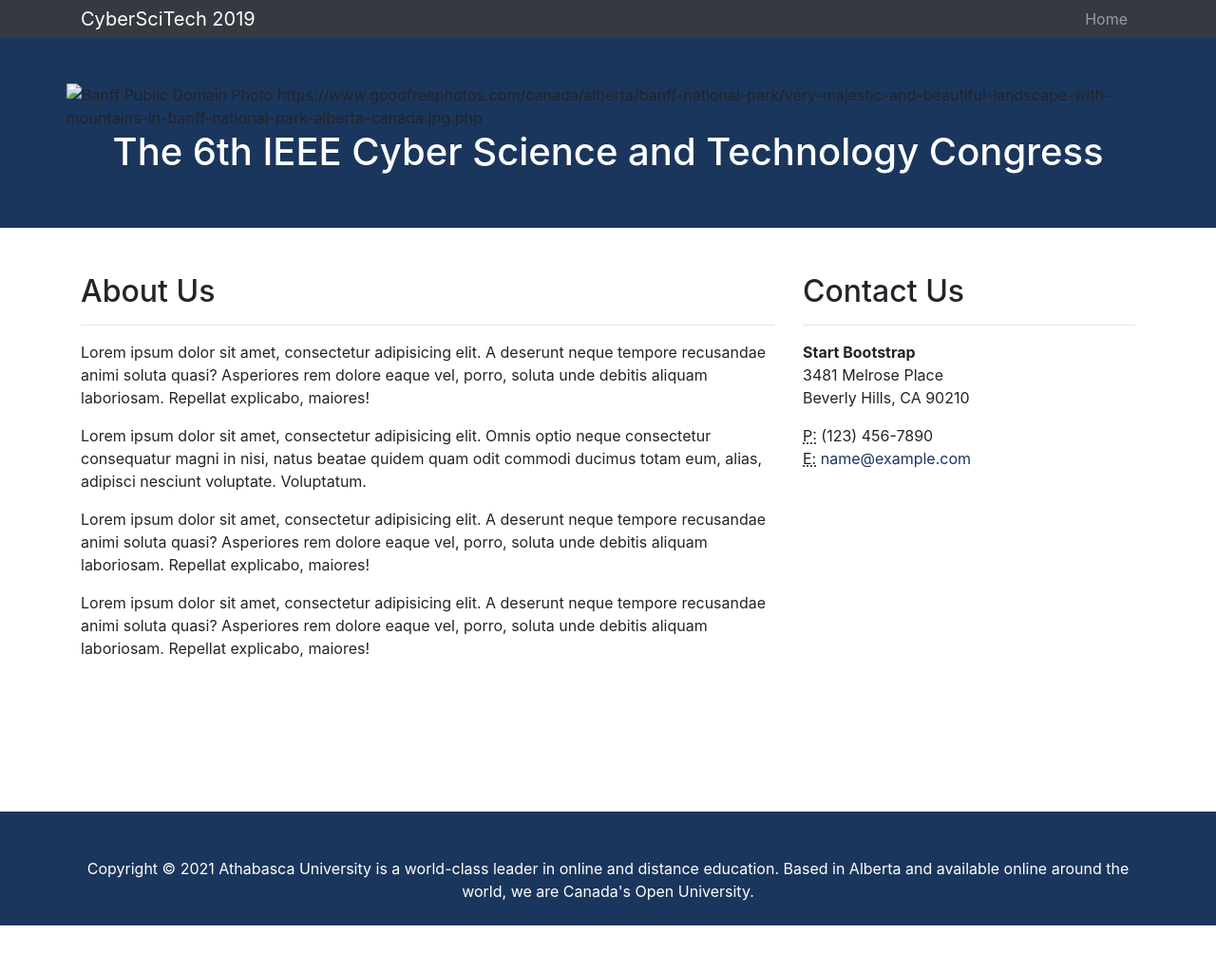
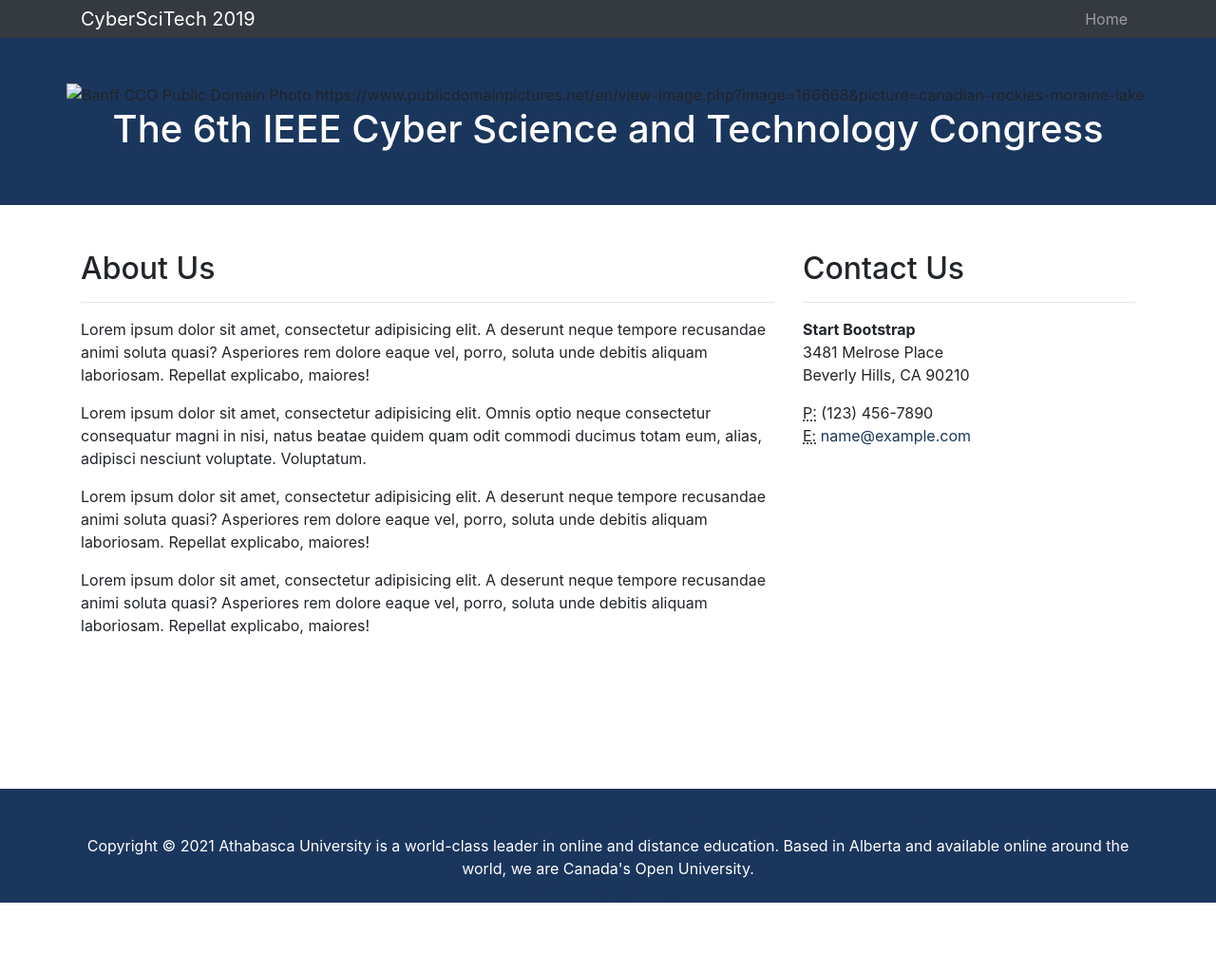
Before and after one commit to kstauff/2021, a Jekyll site: the page built from _pages/about.html, in a window 1280 px wide. Shown: the whole page at 95% size. Built offline with Jekyll 4.4.1, drawn with Linux system fonts in a browser that asks for light colours; after the commit the page ends 999 px from its top, so only the background shows below that.

Commit message:
Update header.html

```diff
--- a/_includes/header.html
+++ b/_includes/header.html
@@ -6,7 +6,8 @@
 
     <div class="row h-100 align-items-center">
 
-          <img src="assets/images/banff.jpg" alt="Banff Public Domain Photo https://www.goodfreephotos.com/canada/alberta/banff-national-park/very-majestic-and-beautiful-landscape-with-mountains-in-banff-national-park-alberta-canada.jpg.php"/>
+          <img src="assets/images/banff.jpg" alt="Banff CCO Public Domain Photo https://www.publicdomainpictures.net/en/view-image.php?image=166668&picture=canadian-rockies-moraine-lake"/>
+
 
       <div class="col-lg-12">
 
```
